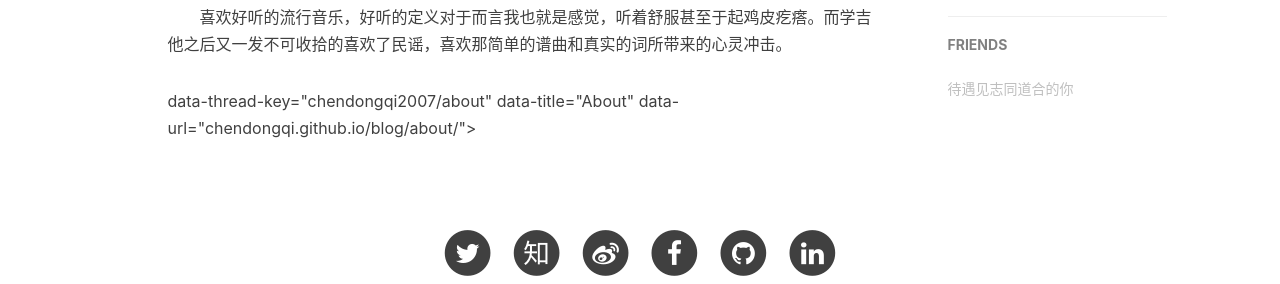
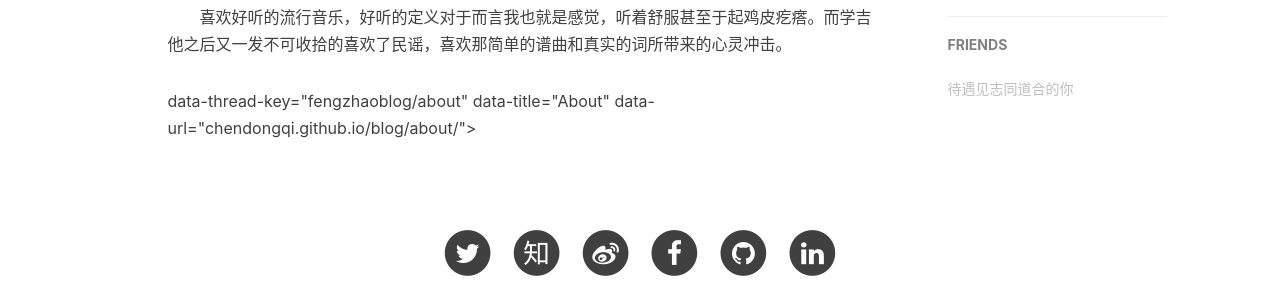
Before and after one commit to chendongqi/blog_backup, a Jekyll site: the page built from about.html, in a window 1280 px wide. Shown: the part 855-1139 px from the top of the page. Built offline with Jekyll 4.4.1, drawn with Linux system fonts in a browser that asks for light colours; nearby versions of some CDN libraries; comment, search, counter and statistics services are not loaded.

Commit message:
test duoshuo config

```diff
--- a/_config.yml
+++ b/_config.yml
@@ -52,7 +52,7 @@ kramdown:
 disqus_username: fengzhaolog
 
 # Duoshuo settings
-duoshuo_username: chendongqi2007
+duoshuo_username: fengzhaoblog
 # Share component is depend on Comment so we can NOT use share only.
 duoshuo_share: true                     # set to false if you want to use Comment without Sharing
 
```
